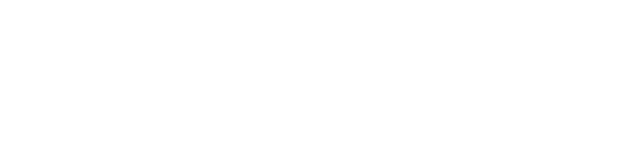
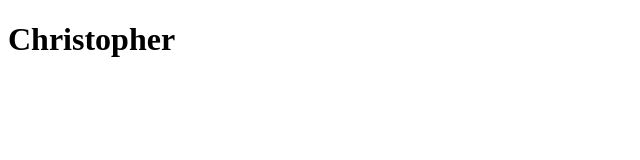
Before and after one commit to flashutp/training-2, a plain HTML site: page index.html in a window 1280 px wide. Shown: the whole page, without its empty margins (0-640 px from the left). Drawn offline with Linux system fonts and the light colour scheme.

Commit message:
creando-rama-feature-christopher

```diff
--- a/index.html
+++ b/index.html
@@ -2,6 +2,7 @@
 <html>
 <head>
 	<title>Paolo4</title>
+	<h1>Christopher<h1>
 </head>
 <body>
 
```
